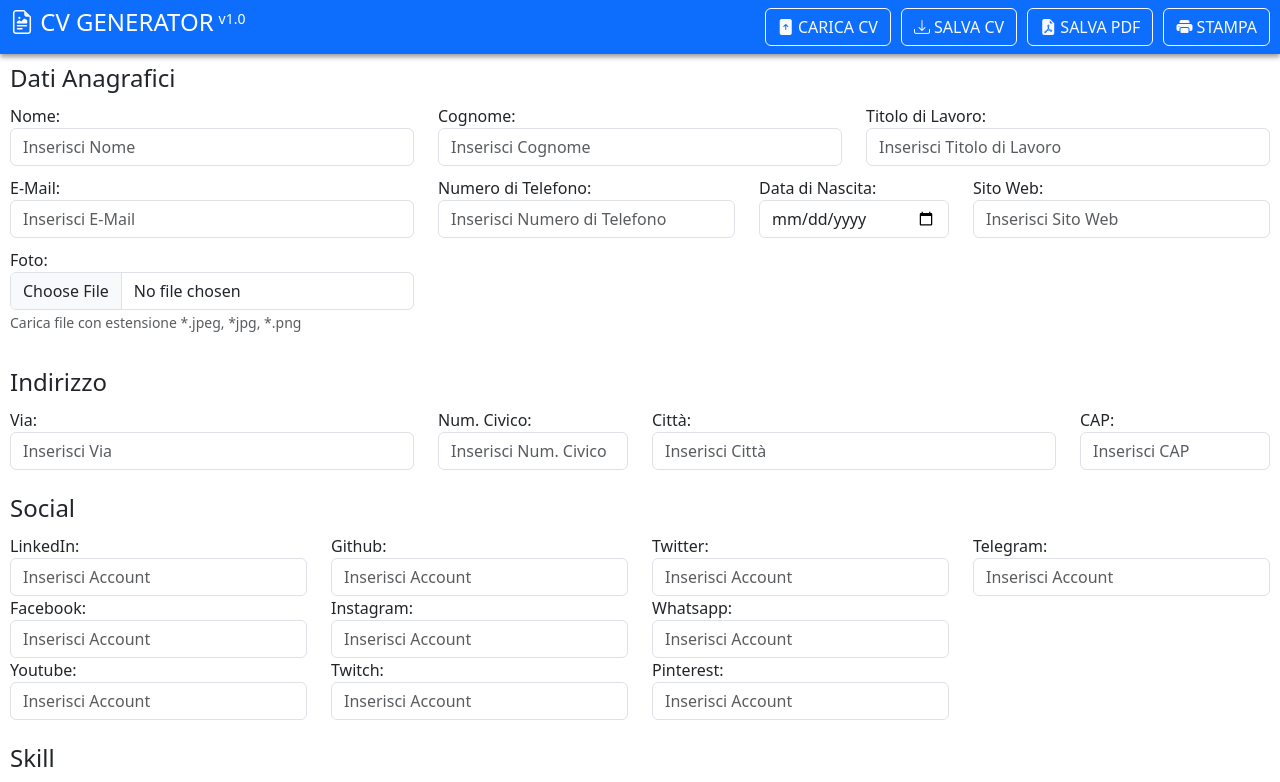
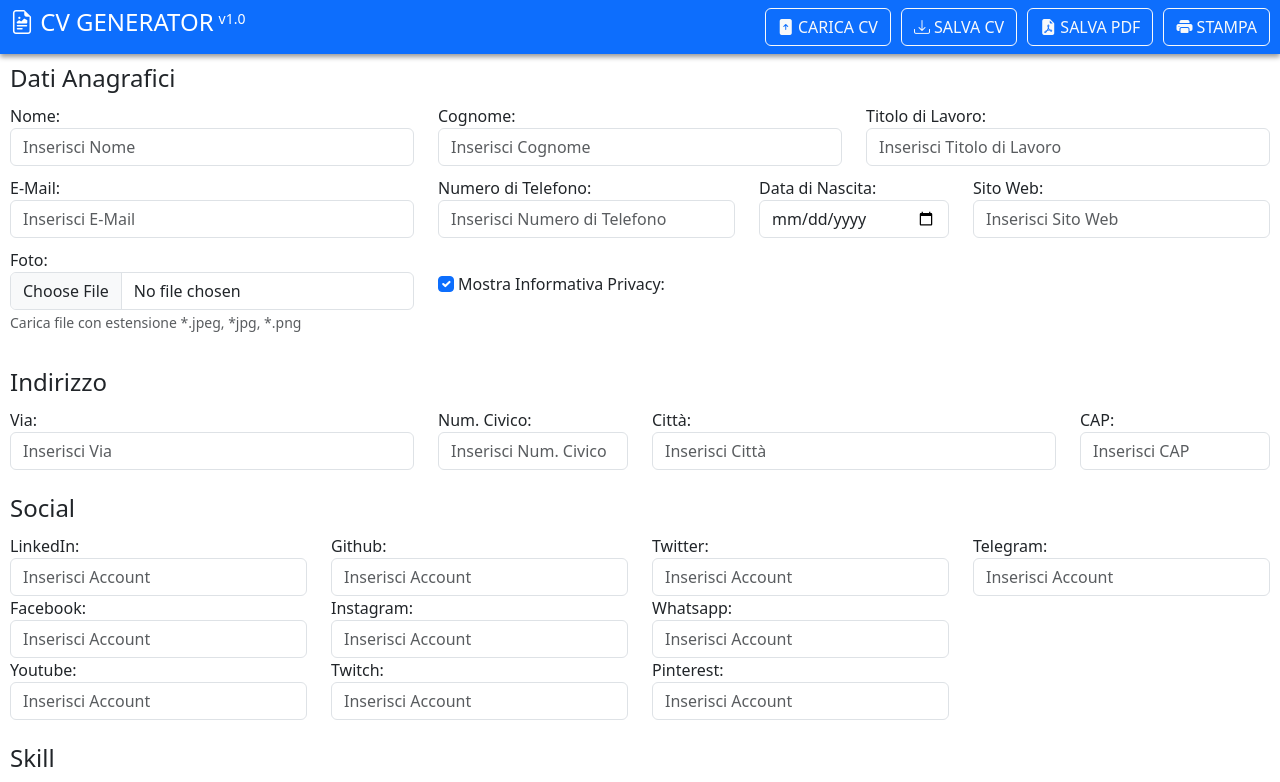
Before and after one commit to davenar/cv-generator, an Angular app: page /home in a window 1280 px wide. Shown: the top 782 px of the page. Built offline with nearby package versions, Linux system fonts and the light colour scheme.

Commit message:
aggiunta gestione informativa privacy

```diff
--- a/src/app/components/cv-form/cv-form.component.html
+++ b/src/app/components/cv-form/cv-form.component.html
@@ -70,6 +70,14 @@
           <small id="emailHelp" class="form-text text-muted">Carica file con estensione *.jpeg, *jpg, *.png</small>
         </div>
       </div>
+
+      <div class="col-4">
+        <div class="form-group mt-4">
+          <input [(ngModel)]="cv.showPrivacyInfo" type="checkbox" class="form-check-input me-1" id="privacyInfo">
+          <label for="privacyInfo">Mostra Informativa Privacy:</label>
+        </div>
+      </div>
+
     </div>
   </fieldset>
 
--- a/src/app/components/cv-form/cv-form.component.ts
+++ b/src/app/components/cv-form/cv-form.component.ts
@@ -14,6 +14,7 @@ export class CvFormComponent implements OnInit, OnDestroy {
     spokenLanguages: [],
     address: {},
     socialAccounts: {},
+    showPrivacyInfo: true,
   };
 
   constructor() { }
--- a/src/app/contracts/cv-model.ts
+++ b/src/app/contracts/cv-model.ts
@@ -13,6 +13,7 @@ export interface CVModel {
   skills: Skill[];
   spokenLanguages: Language[];
   website?: string;
+  showPrivacyInfo: boolean;
 }
 
 export interface Experience {
```
